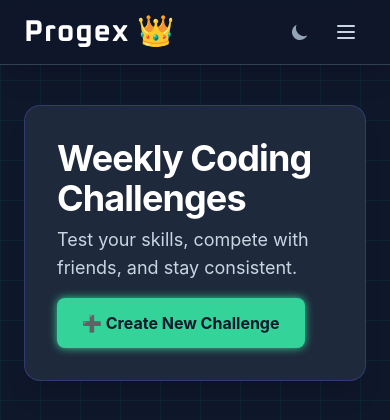
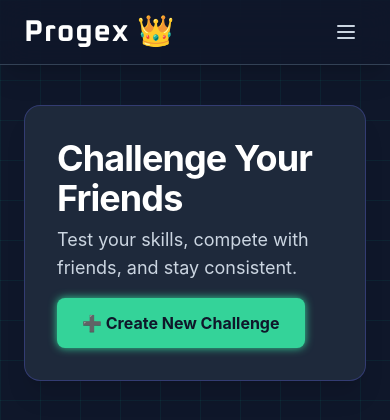
Before and after one commit to OmkarMishra07/progex1, a Flask app: page /challenges/ in a window 390 px wide. Shown: the top 420 px of the page. Run offline with Flask 3, Linux system fonts and the light colour scheme; the visitor is signed in with stand-in values (Sample User, id 1); data that the repository does not hold is empty; parts of the project's set-up code (start-up, migrations or seed data) failed here and were passed over; some libraries are stand-ins or nearby versions; some web fonts are replaced.

Commit message:
few updates on mobile theme toggle button

```diff
--- a/app/templates/base.html
+++ b/app/templates/base.html
@@ -89,7 +89,6 @@
 
 
                     <div class="sm:hidden flex items-center">
-                        <button id="theme-toggle-mobile" type="button" class="p-2 rounded-full text-slate-400 hover:text-white hover:bg-slate-700"><svg class="h-5 w-5" fill="currentColor" viewBox="0 0 20 20"><path d="M17.293 13.293A8 8 0 016.707 2.707a8.001 8.001 0 1010.586 10.586z"></path></svg></button>
                         <button type="button" id="mobile-menu-button" class="ml-2 text-slate-300 hover:text-white focus:outline-none p-2 rounded-md"><svg class="h-6 w-6" fill="none" viewBox="0 0 24 24" stroke="currentColor"><path stroke-linecap="round" stroke-linejoin="round" stroke-width="2" d="M4 6h16M4 12h16M4 18h16" /></svg></button>
                     </div>
                 </div>
--- a/app/templates/challenges.html
+++ b/app/templates/challenges.html
@@ -56,7 +56,7 @@
     <section class="bg-dark-card p-8 rounded-2xl shadow-xl border border-primary-blue/30">
         <div class="flex justify-between items-center flex-wrap gap-4">
             <div>
-                <h1 class="text-4xl font-bold tracking-tight text-white">Weekly Coding Challenges</h1>
+                <h1 class="text-4xl font-bold tracking-tight text-white">Challenge Your Friends</h1>
                 <p class="mt-2 text-slate-300 text-lg">Test your skills, compete with friends, and stay consistent.</p>
             </div>
             <a href="{{ url_for('challenges.create_challenge') }}" class="neon-btn px-6 py-3 text-md font-semibold rounded-lg">
```
